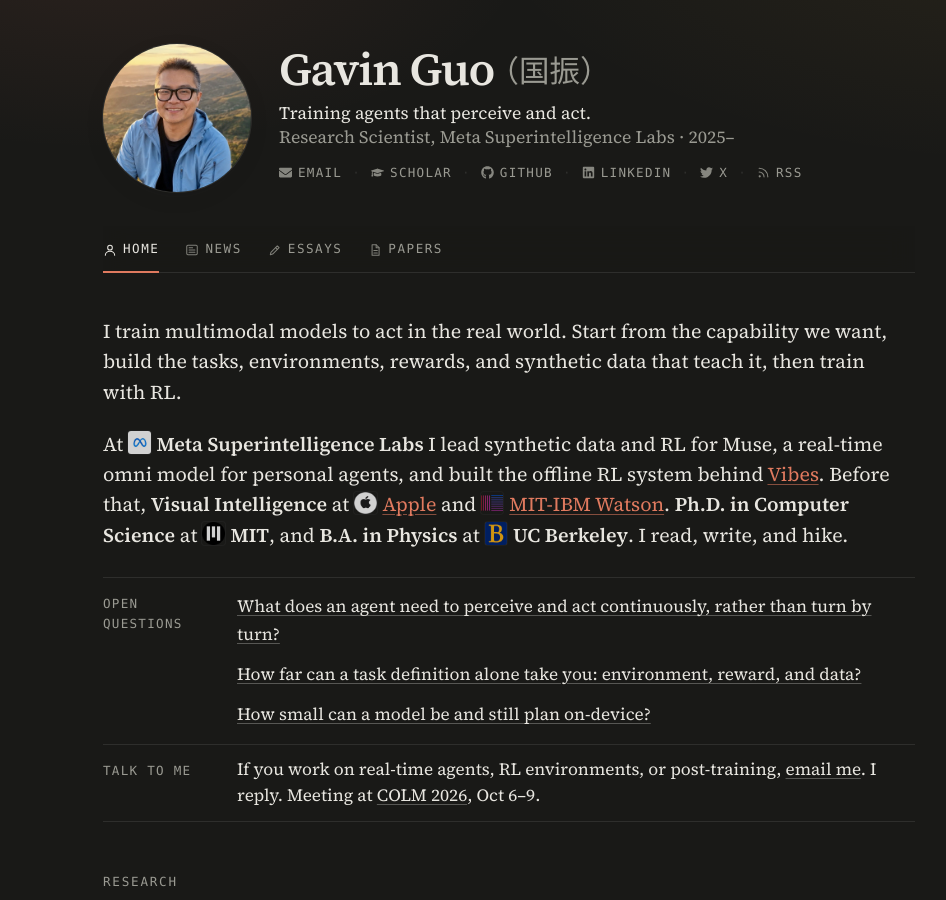
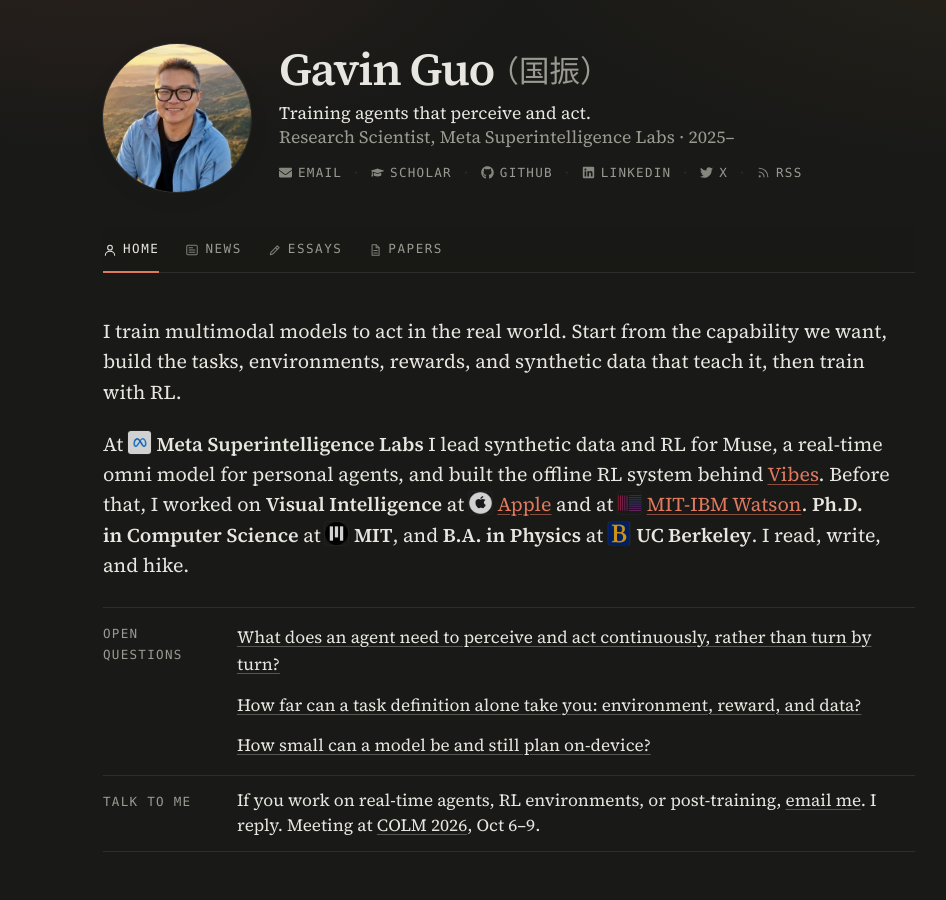
Before and after one commit to zguo0525/zguo0525.github.io, a Jekyll site: the page built from index.md, in a window 1280 px wide and 900 px high. Shown: the whole window, without its empty margins (131-1077 px from the left). Built offline with Jekyll 4.4.1, drawn with Linux system fonts in a browser that asks for light colours.

Commit message:
Intro: I worked on Visual Intelligence at Apple and at MIT-IBM Watson
Co-Authored-By: Claude Fable 5.1 <noreply@anthropic.com>
Claude-Session: https://claude.ai/code/session_01HnC98uYSSXDKz9D1f4jfEu

```diff
--- a/index.md
+++ b/index.md
@@ -6,7 +6,7 @@ nav_title: About
 
 I train multimodal models to act in the real world. Start from the capability we want, build the tasks, environments, rewards, and synthetic data that teach it, then train with RL.
 
-At <img class="logo-inline" src="{{ '/assets/logos/meta.com.png' | relative_url }}" alt="" width="16" height="16">**Meta Superintelligence Labs** I lead synthetic data and RL for Muse, a real-time omni model for personal agents, and built the offline RL system behind [Vibes](https://about.fb.com/news/2025/09/introducing-vibes-ai-videos/). Before that, **Visual Intelligence** at <img class="logo-inline" src="{{ '/assets/logos/apple.com.png' | relative_url }}" alt="" width="16" height="16">[Apple](https://www.apple.com/newsroom/2025/06/apple-intelligence-gets-even-more-powerful-with-new-capabilities-across-apple-devices/) and <img class="logo-inline" src="{{ '/assets/logos/mitibmwatsonailab.mit.edu.png' | relative_url }}" alt="" width="16" height="16">[MIT-IBM Watson](https://mitibmwatsonailab.mit.edu/). **Ph.D. in Computer Science** at <img class="logo-inline" src="{{ '/assets/logos/mit.edu.png' | relative_url }}" alt="" width="16" height="16">**MIT**, and **B.A. in Physics** at <img class="logo-inline" src="{{ '/assets/logos/berkeley.edu.png' | relative_url }}" alt="" width="16" height="16">**UC Berkeley**. I read, write, and hike.
+At <img class="logo-inline" src="{{ '/assets/logos/meta.com.png' | relative_url }}" alt="" width="16" height="16">**Meta Superintelligence Labs** I lead synthetic data and RL for Muse, a real-time omni model for personal agents, and built the offline RL system behind [Vibes](https://about.fb.com/news/2025/09/introducing-vibes-ai-videos/). Before that, I worked on **Visual Intelligence** at <img class="logo-inline" src="{{ '/assets/logos/apple.com.png' | relative_url }}" alt="" width="16" height="16">[Apple](https://www.apple.com/newsroom/2025/06/apple-intelligence-gets-even-more-powerful-with-new-capabilities-across-apple-devices/) and at <img class="logo-inline" src="{{ '/assets/logos/mitibmwatsonailab.mit.edu.png' | relative_url }}" alt="" width="16" height="16">[MIT-IBM Watson](https://mitibmwatsonailab.mit.edu/). **Ph.D. in Computer Science** at <img class="logo-inline" src="{{ '/assets/logos/mit.edu.png' | relative_url }}" alt="" width="16" height="16">**MIT**, and **B.A. in Physics** at <img class="logo-inline" src="{{ '/assets/logos/berkeley.edu.png' | relative_url }}" alt="" width="16" height="16">**UC Berkeley**. I read, write, and hike.
 
 <dl class="now" markdown="0">
   <div class="now-row"><dt>Open questions</dt><dd>
```
